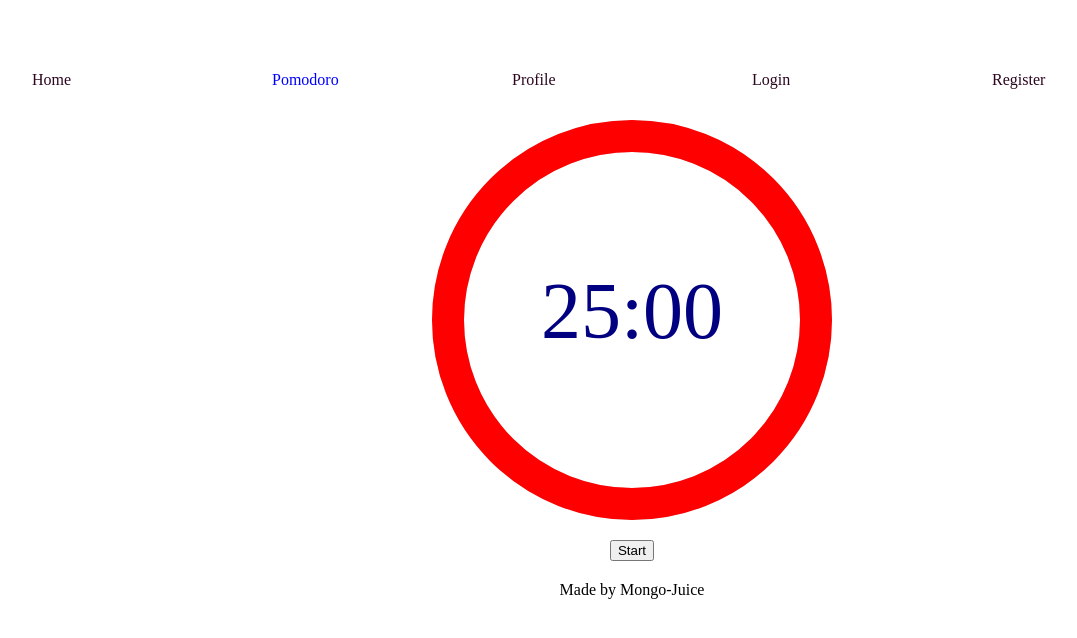
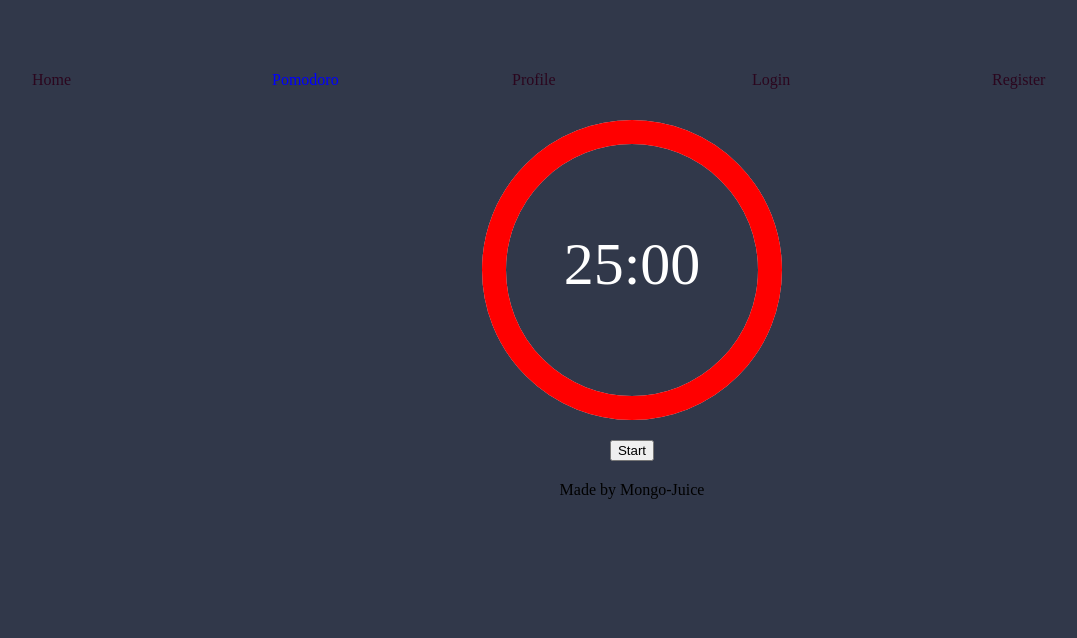
Before and after one commit to SamM71/lap3-project-frontend, a React (Vite) app: page /pomodoro in a window 1280 px wide. Shown: the top 638 px of the page, without its empty margins (8-1085 px from the left). Built offline with nearby package versions, Linux system fonts and the light colour scheme.

Commit message:
changed a few names and added page bgcolor

```diff
--- a/src/App.css
+++ b/src/App.css
@@ -3,6 +3,10 @@
   margin: 0 auto;
   padding: 2rem;
   text-align: center;
+}
+
+body {
+  background-color: #31384A;
 }
 
 .logo {
@@ -118,10 +122,19 @@ nav {
 }
 
 .cprogress-bar {
-  width: 400px;
-  height: 400px;
+  width: 300px;
+  height: 300px;
   border-radius: 50%;
   position: relative;
+  stroke-width: 5;
+}
+
+.CircularProgressBar-trail {
+  stroke-width: 5;
+}
+
+.CircularProgressBar-path {
+  stroke-width: 5;
 }
 
 a {
--- a/src/components/Timer/index.jsx
+++ b/src/components/Timer/index.jsx
@@ -70,7 +70,7 @@ const Timer = () => {
         value={percentage}
         text={minutes + ":" + seconds}
         styles={buildStyles({
-          textColor: 'navy',
+          textColor: 'white',
           pathColor: mode === 'work' ? 'red' : 'green',
           tailColor: 'grey'
       })}/>
```
Also changed, not shown: 2 other files (tests, documents, lock files or other folders).
